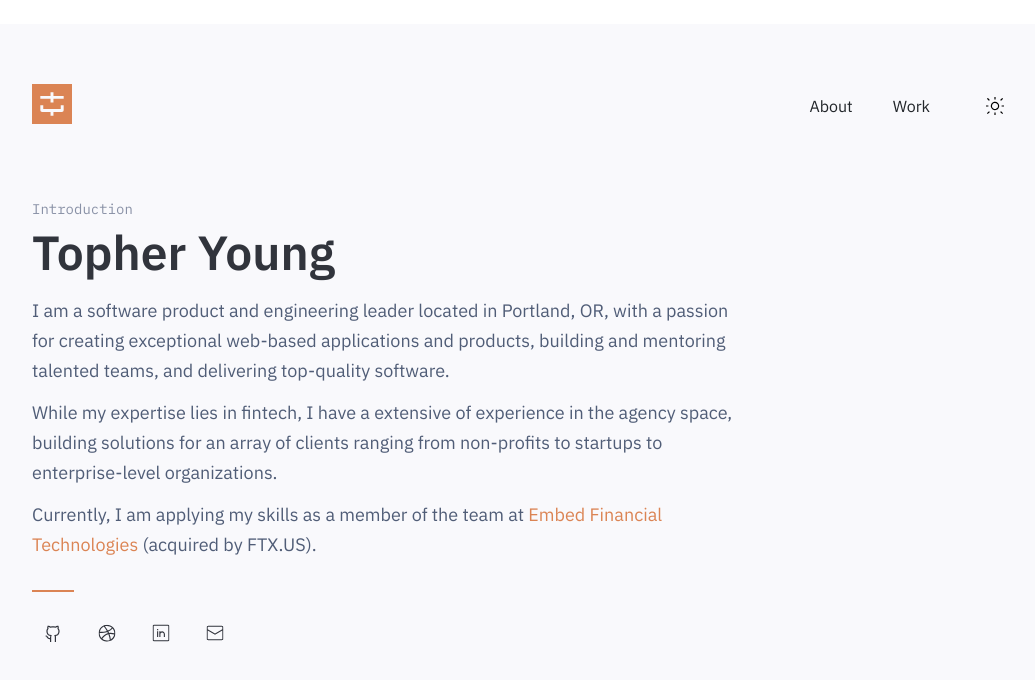
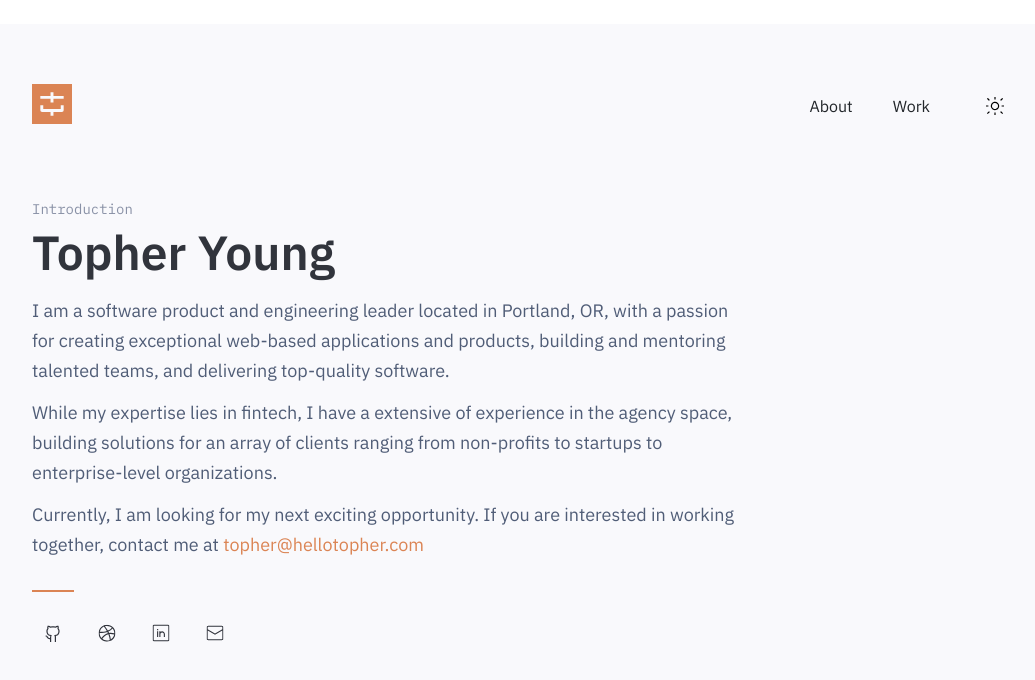
Before and after one commit to topheryoung/hellotopher, a React (Vite) app: page / in a window 1280 px wide. Shown: the top 680 px of the page, without its empty margins (116-1151 px from the left). Built offline with nearby package versions, Linux system fonts and the light colour scheme.

Commit message:
Update content and add GA

```diff
--- a/index.html
+++ b/index.html
@@ -16,6 +16,21 @@
       rel="stylesheet"
     />
   </head>
+  <!-- Google tag (gtag.js) -->
+  <!-- Google tag (gtag.js) -->
+  <script
+    async
+    src="https://www.googletagmanager.com/gtag/js?id=G-6EFMMQSRBY"
+  ></script>
+  <script>
+    window.dataLayer = window.dataLayer || [];
+    function gtag() {
+      dataLayer.push(arguments);
+    }
+    gtag("js", new Date());
+
+    gtag("config", "G-6EFMMQSRBY");
+  </script>
   <body>
     <div id="root"></div>
     <script type="module" src="/src/main.jsx"></script>
--- a/src/pages/Intro.jsx
+++ b/src/pages/Intro.jsx
@@ -16,11 +16,11 @@ const Intro = () => (
       non-profits to startups to enterprise-level organizations.
     </p>
     <p>
-      Currently, I am applying my skills as a member of the team at{" "}
-      <a href="https://embed.com" target="_blank" className="inline-link">
-        Embed Financial Technologies
-      </a>{" "}
-      (acquired by FTX.US).
+      Currently, I am looking for my next exciting opportunity. If you are
+      interested in working together, contact me at{" "}
+      <a href="mailto:topher@hellotopher.com" className="inline-link">
+        topher@hellotopher.com
+      </a>
     </p>
     <hr />
     <Social />
```
